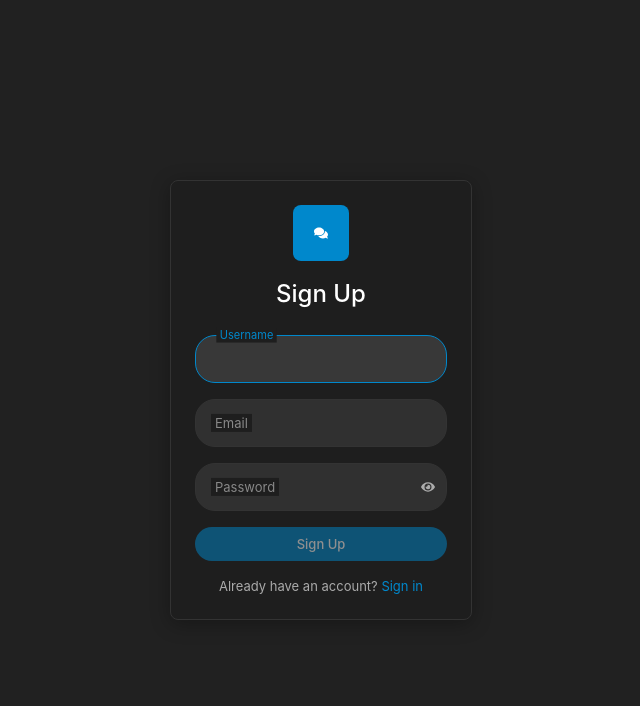
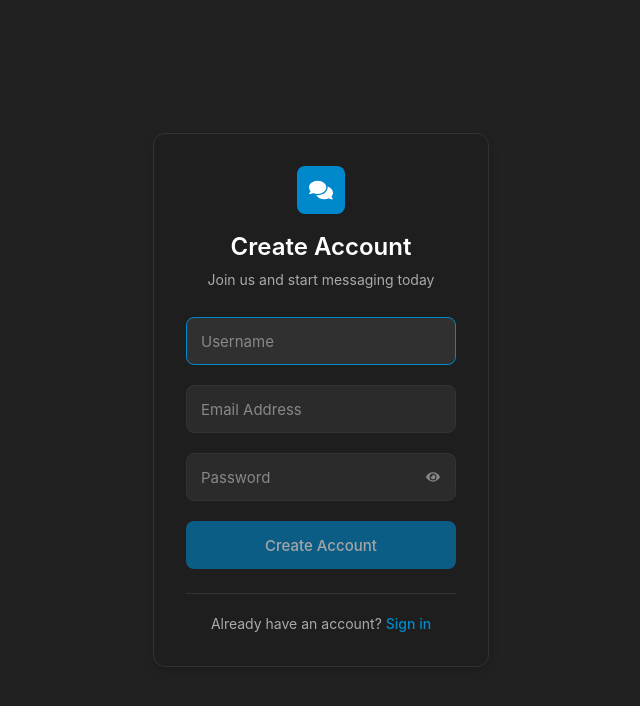
Before and after one commit to RushangSavaliya/Web-Client, a React (Vite) app: page /register in a window 1280 px wide. Shown: the top 706 px of the page, without its empty margins (319-959 px from the left). Built offline with nearby package versions, Linux system fonts and the light colour scheme; no server answers.

Commit message:
fix: auth pages

```diff
--- a/src/components/auth/LoginPage.jsx
+++ b/src/components/auth/LoginPage.jsx
@@ -19,8 +19,8 @@ function LoginPage({ onLogin }) {
 
     const validate = useCallback(() => {
         const errs = {};
-        if (!form.identifier.trim()) errs.identifier = "Required";
-        if (!form.password) errs.password = "Required";
+        if (!form.identifier.trim()) errs.identifier = "Username or email is required";
+        if (!form.password) errs.password = "Password is required";
         setErrors(errs);
         return Object.keys(errs).length === 0;
     }, [form]);
@@ -58,73 +58,84 @@ function LoginPage({ onLogin }) {
     };
 
     return (
-        <div className="min-h-screen flex items-center justify-center p-4">
-            <div className="form-container">
-                <div className="form-header">
-                    <div className="form-icon">
+        <div className="auth-container">
+            <div className="auth-content">
+                <div className="auth-card">
+                    <div className="auth-header">
+                        <div className="auth-logo">
                             <FaComments />
                         </div>
-                    <h1 className="form-title">Sign In</h1>
+                        <h1 className="auth-title">Sign In</h1>
+                        <p className="auth-subtitle">Welcome back! Please sign in to continue</p>
                     </div>
 
-                <form onSubmit={handleSubmit}>
-                    <div className="form-group">
+                    <form onSubmit={handleSubmit} className="auth-form">
+                        <div className="form-field">
                             <input
                                 ref={identifierRef}
                                 name="identifier"
-                            className={`input ${errors.identifier ? "input-error" : ""}`}
-                            placeholder=" "
+                                type="text"
+                                className={`auth-input ${errors.identifier ? "error" : ""}`}
+                                placeholder="Username or Email"
                                 value={form.identifier}
                                 onChange={handleChange}
                                 autoComplete="username"
                             />
-                        <label className="form-label">Username or Email</label>
                             {errors.identifier && (
-                            <div className="form-error">{errors.identifier}</div>
+                                <span className="field-error">{errors.identifier}</span>
                             )}
                         </div>
 
-                    <div className="form-group">
-                        <div className="relative">
+                        <div className="form-field">
+                            <div className="password-field">
                                 <input
+                                    name="password"
                                     type={showPassword ? "text" : "password"}
-                                name="password"
-                                className={`input ${errors.password ? "input-error" : ""}`}
-                                placeholder=" "
+                                    className={`auth-input ${errors.password ? "error" : ""}`}
+                                    placeholder="Password"
                                     value={form.password}
                                     onChange={handleChange}
                                     autoComplete="current-password"
                                 />
-                            <label className="form-label">Password</label>
                                 <button
                                     type="button"
-                                className="absolute right-3 top-1/2 -translate-y-1/2 p-1 opacity-60 hover:opacity-100"
+                                    className="password-toggle"
                                     onClick={() => setShowPassword(!showPassword)}
                                     tabIndex={-1}
                                 >
-                                {showPassword ? <FaEyeSlash size={14} /> : <FaEye size={14} />}
+                                    {showPassword ? <FaEyeSlash /> : <FaEye />}
                                 </button>
                             </div>
                             {errors.password && (
-                            <div className="form-error">{errors.password}</div>
+                                <span className="field-error">{errors.password}</span>
                             )}
                         </div>
 
                         <button
                             type="submit"
-                        className="btn btn-primary w-full"
+                            className="auth-button"
                             disabled={loading || !form.identifier || !form.password}
                         >
-                        {loading ? <div className="loading-spinner" /> : "Sign In"}
+                            {loading ? (
+                                <div className="button-loading">
+                                    <div className="spinner"></div>
+                                    <span>Signing in...</span>
+                                </div>
+                            ) : (
+                                "Sign In"
+                            )}
                         </button>
+                    </form>
 
-                    <div className="form-footer">
+                    <div className="auth-footer">
+                        <p>
                             Don't have an account?{" "}
-                        <Link to="/register" className="link">
-                            Sign up
+                            <Link to="/register" className="auth-link">
+                                Create one
                             </Link>
+                        </p>
                     </div>
-                </form>
+                </div>
             </div>
         </div>
     );
--- a/src/components/auth/RegisterPage.jsx
+++ b/src/components/auth/RegisterPage.jsx
@@ -22,21 +22,23 @@ function RegisterPage() {
         const { username, email, password } = form;
 
         if (!username.trim()) {
-            errs.username = "Required";
+            errs.username = "Username is required";
         } else if (username.length < 3) {
-            errs.username = "Too short";
+            errs.username = "Username must be at least 3 characters";
+        } else if (!/^[a-zA-Z0-9_]+$/.test(username)) {
+            errs.username = "Username can only contain letters, numbers, and underscores";
         }
 
         if (!email.trim()) {
-            errs.email = "Required";
+            errs.email = "Email is required";
         } else if (!/^[^\s@]+@[^\s@]+\.[^\s@]+$/.test(email)) {
-            errs.email = "Invalid email";
+            errs.email = "Please enter a valid email address";
         }
 
         if (!password) {
-            errs.password = "Required";
+            errs.password = "Password is required";
         } else if (password.length < 8) {
-            errs.password = "Too short";
+            errs.password = "Password must be at least 8 characters";
         }
 
         setErrors(errs);
@@ -58,7 +60,7 @@ function RegisterPage() {
         setLoading(true);
         try {
             await axiosInstance.post("/auth/register", form);
-            toast.success("Account created!");
+            toast.success("Account created successfully!");
             navigate("/login");
         } catch (err) {
             toast.error(err.response?.data?.error || "Registration failed");
@@ -68,89 +70,99 @@ function RegisterPage() {
     };
 
     return (
-        <div className="min-h-screen flex items-center justify-center p-4">
-            <div className="form-container">
-                <div className="form-header">
-                    <div className="form-icon">
+        <div className="auth-container">
+            <div className="auth-content">
+                <div className="auth-card">
+                    <div className="auth-header">
+                        <div className="auth-logo">
                             <FaComments />
                         </div>
-                    <h1 className="form-title">Sign Up</h1>
+                        <h1 className="auth-title">Create Account</h1>
+                        <p className="auth-subtitle">Join us and start messaging today</p>
                     </div>
 
-                <form onSubmit={handleSubmit}>
-                    <div className="form-group">
+                    <form onSubmit={handleSubmit} className="auth-form">
+                        <div className="form-field">
                             <input
                                 ref={usernameRef}
                                 name="username"
-                            className={`input ${errors.username ? "input-error" : ""}`}
-                            placeholder=" "
+                                type="text"
+                                className={`auth-input ${errors.username ? "error" : ""}`}
+                                placeholder="Username"
                                 value={form.username}
                                 onChange={handleChange}
                                 autoComplete="username"
                             />
-                        <label className="form-label">Username</label>
                             {errors.username && (
-                            <div className="form-error">{errors.username}</div>
+                                <span className="field-error">{errors.username}</span>
                             )}
                         </div>
 
-                    <div className="form-group">
+                        <div className="form-field">
                             <input
+                                name="email"
                                 type="email"
-                            name="email"
-                            className={`input ${errors.email ? "input-error" : ""}`}
-                            placeholder=" "
+                                className={`auth-input ${errors.email ? "error" : ""}`}
+                                placeholder="Email Address"
                                 value={form.email}
                                 onChange={handleChange}
                                 autoComplete="email"
                             />
-                        <label className="form-label">Email</label>
                             {errors.email && (
-                            <div className="form-error">{errors.email}</div>
+                                <span className="field-error">{errors.email}</span>
                             )}
                         </div>
 
-                    <div className="form-group">
-                        <div className="relative">
+                        <div className="form-field">
+                            <div className="password-field">
                                 <input
+                                    name="password"
                                     type={showPassword ? "text" : "password"}
-                                name="password"
-                                className={`input ${errors.password ? "input-error" : ""}`}
-                                placeholder=" "
+                                    className={`auth-input ${errors.password ? "error" : ""}`}
+                                    placeholder="Password"
                                     value={form.password}
                                     onChange={handleChange}
                                     autoComplete="new-password"
                                 />
-                            <label className="form-label">Password</label>
                                 <button
                                     type="button"
-                                className="absolute right-3 top-1/2 -translate-y-1/2 p-1 opacity-60 hover:opacity-100"
+                                    className="password-toggle"
                                     onClick={() => setShowPassword(!showPassword)}
                                     tabIndex={-1}
                                 >
-                                {showPassword ? <FaEyeSlash size={14} /> : <FaEye size={14} />}
+                                    {showPassword ? <FaEyeSlash /> : <FaEye />}
                                 </button>
                             </div>
                             {errors.password && (
-                            <div className="form-error">{errors.password}</div>
+                                <span className="field-error">{errors.password}</span>
                             )}
                         </div>
 
                         <button
                             type="submit"
-                        className="btn btn-primary w-full"
+                            className="auth-button"
                             disabled={loading || !form.username || !form.email || !form.password}
                         >
-                        {loading ? <div className="loading-spinner" /> : "Sign Up"}
+                            {loading ? (
+                                <div className="button-loading">
+                                    <div className="spinner"></div>
+                                    <span>Creating account...</span>
+                                </div>
+                            ) : (
+                                "Create Account"
+                            )}
                         </button>
+                    </form>
 
-                    <div className="form-footer">
+                    <div className="auth-footer">
+                        <p>
                             Already have an account?{" "}
-                        <Link to="/login" className="link">
+                            <Link to="/login" className="auth-link">
                                 Sign in
                             </Link>
+                        </p>
                     </div>
-                </form>
+                </div>
             </div>
         </div>
     );
--- a/src/components/chat/LogoutButton.jsx
+++ /dev/null
@@ -1,47 +0,0 @@
-import { useState } from "react";
-import toast from "react-hot-toast";
-import { FiLogOut } from "react-icons/fi";
-import Button from "../ui/Button";
-import axiosInstance from "../../lib/axios";
-
-function LogoutButton({ onLogout }) {
-  const [loading, setLoading] = useState(false);
-
-  const handleLogout = async () => {
-    if (loading) return;
-
-    setLoading(true);
-    try {
-      const response = await axiosInstance.post("/auth/logout");
-
-      if (response.status === 200) {
-        localStorage.removeItem("token");
-        toast.success("Logged out successfully");
-        onLogout();
-      } else {
-        toast.error("Logout failed");
-      }
-    } catch (error) {
-      const errorMessage = error.response?.data?.error || "Logout failed";
-      toast.error(errorMessage);
-    } finally {
-      setLoading(false);
-    }
-  };
-
-  return (
-    <Button
-      variant="ghost"
-      size="sm"
-      onClick={handleLogout}
-      loading={loading}
-      title="Logout"
-      aria-label="Logout"
-      className="p-2"
-    >
-      {!loading && <FiLogOut size={16} />}
-    </Button>
-  );
-}
-
-export default LogoutButton;
--- a/src/components/chat/Navbar.jsx
+++ b/src/components/chat/Navbar.jsx
@@ -1,4 +1,4 @@
-import { FaTelegram, FaBars } from "react-icons/fa";
+import { FaComments, FaBars } from "react-icons/fa";
 import { FiLogOut } from "react-icons/fi";
 import Avatar from "../ui/Avatar";
 import authStore from "../../store/auth.store";
@@ -18,9 +18,9 @@ function Navbar({ user, onToggleSidebar }) {
 
             <div className="navbar-brand">
                 <div className="navbar-brand-icon">
-                    <FaTelegram size={14} />
+                    <FaComments size={14} />
                 </div>
-                <span className="hidden sm:inline">Telegram</span>
+                <span className="hidden sm:inline">Chat</span>
             </div>
 
             {user && (
--- a/src/components/chat/Sidebar.jsx
+++ b/src/components/chat/Sidebar.jsx
@@ -72,7 +72,7 @@ function Sidebar({ isOpen, selectedUserId, onSelectUser, onClose }) {
                     <div className="navbar-brand-icon">
                         <FiUsers size={12} />
                     </div>
-                    <span>Telegram</span>
+                    <span>Contacts</span>
                 </div>
 
                 <button
@@ -106,7 +106,7 @@ function Sidebar({ isOpen, selectedUserId, onSelectUser, onClose }) {
                                     </div>
                                     <div className="contact-status">
                                         <div className={`status-indicator ${online ? "" : "offline"}`} />
-                                        {online ? "online" : "last seen recently"}
+                                        {online ? "online" : "offline"}
                                     </div>
                                 </div>
                             </button>
--- a/src/index.css
+++ b/src/index.css
@@ -1,15 +1,18 @@
 @import "tailwindcss";
 
-/* UI Variables */
+/* Professional Chat UI Variables */
 :root {
     --tg-primary: #0088cc;
     --tg-primary-dark: #006ba3;
     --tg-primary-light: #40a7e3;
+    --tg-primary-hover: #0099dd;
     --tg-bg-0: #212121;
     --tg-bg-1: #1e1e1e;
     --tg-bg-2: #2b2b2b;
     --tg-bg-3: #303030;
     --tg-bg-4: #383838;
+    --tg-surface: rgba(255, 255, 255, 0.05);
+    --tg-glass: rgba(30, 30, 30, 0.95);
     --tg-text-1: #ffffff;
     --tg-text-2: #aaaaaa;
     --tg-text-3: #888888;
@@ -18,25 +21,40 @@
     --tg-msg-in: #2b2b2b;
     --tg-online: #00c853;
     --tg-offline: #757575;
+    --tg-error: #ff6b6b;
+    --tg-success: #4caf50;
+    --tg-warning: #ff9800;
     --tg-border: #333333;
+    --tg-border-light: rgba(255, 255, 255, 0.1);
     --tg-divider: #2a2a2a;
+    --tg-shadow-sm: 0 2px 8px rgba(0, 0, 0, 0.15);
+    --tg-shadow-md: 0 4px 12px rgba(0, 0, 0, 0.2);
+    --tg-shadow-lg: 0 8px 24px rgba(0, 0, 0, 0.3);
+    --tg-shadow-xl: 0 16px 40px rgba(0, 0, 0, 0.4);
     --tg-space-xs: 4px;
     --tg-space-sm: 8px;
     --tg-space-md: 12px;
     --tg-space-lg: 16px;
     --tg-space-xl: 20px;
     --tg-space-2xl: 24px;
+    --tg-space-3xl: 32px;
     --tg-text-xs: 12px;
     --tg-text-sm: 13px;
     --tg-text-base: 14px;
     --tg-text-md: 15px;
     --tg-text-lg: 16px;
+    --tg-text-xl: 18px;
     --tg-avatar-sm: 32px;
     --tg-avatar-md: 40px;
     --tg-avatar-lg: 48px;
     --tg-header-height: 56px;
     --tg-item-height: 62px;
     --tg-input-height: 48px;
+    --tg-radius-sm: 8px;
+    --tg-radius-md: 12px;
+    --tg-radius-lg: 16px;
+    --tg-radius-xl: 20px;
+    --tg-radius-2xl: 24px;
 }
 
 /* Reset */
@@ -60,6 +78,14 @@ body {
     color: var(--tg-text-1);
     -webkit-font-smoothing: antialiased;
     -moz-osx-font-smoothing: grayscale;
+}
+
+.app {
+    height: 100vh;
+    display: flex;
+    flex-direction: column;
+    background: var(--tg-bg-0);
+    position: relative;
 }
 
 #root {
@@ -746,8 +772,8 @@ body {
     background: var(--tg-bg-4);
 }
 
-/* Enhanced Telegram-style Authentication Forms */
-.telegram-input {
+/* Enhanced Chat-style Authentication Forms */
+.chat-input {
     background: var(--tg-bg-2);
     border: 1px solid var(--tg-border);
     border-radius: 8px;
@@ -760,23 +786,23 @@ body {
     font-family: inherit;
 }
 
-.telegram-input::placeholder {
+.chat-input::placeholder {
     color: var(--tg-text-3);
     font-size: 16px;
 }
 
-.telegram-input:focus {
+.chat-input:focus {
     border-color: var(--tg-primary);
     background: var(--tg-bg-3);
     box-shadow: 0 0 0 2px rgba(0, 136, 204, 0.1);
 }
 
-.telegram-input.input-error {
-    border-color: #ff6b6b;
+.chat-input.input-error {
+    border-color: var(--tg-error);
     background: rgba(255, 107, 107, 0.05);
 }
 
-.telegram-btn {
+.chat-btn {
     background: var(--tg-primary);
     color: white;
     border: none;
@@ -795,25 +821,25 @@ body {
     font-family: inherit;
 }
 
-.telegram-btn:hover:not(:disabled) {
+.chat-btn:hover:not(:disabled) {
     background: var(--tg-primary-dark);
     transform: translateY(-1px);
     box-shadow: 0 4px 12px rgba(0, 136, 204, 0.3);
 }
 
-.telegram-btn:active:not(:disabled) {
+.chat-btn:active:not(:disabled) {
     transform: translateY(0);
     box-shadow: 0 2px 8px rgba(0, 136, 204, 0.2);
 }
 
-.telegram-btn:disabled {
+.chat-btn:disabled {
     opacity: 0.6;
     cursor: not-allowed;
     transform: none;
     box-shadow: none;
 }
 
-/* Additional Telegram color utilities */
+/* Additional color utilities */
 .bg-tg-bg-0 {
     background-color: var(--tg-bg-0);
 }
@@ -841,3 +867,208 @@ body {
 .bg-tg-primary {
     background-color: var(--tg-primary);
 }
+
+/* Minimal Professional Authentication Pages */
+.auth-container {
+    min-height: 100vh;
+    display: flex;
+    align-items: center;
+    justify-content: center;
+    background: var(--tg-bg-0);
+    padding: 20px;
+}
+
+.auth-content {
+    width: 100%;
+    max-width: 400px;
+}
+
+.auth-card {
+    background: var(--tg-bg-1);
+    border: 1px solid var(--tg-border);
+    border-radius: 12px;
+    padding: 32px;
+    box-shadow: 0 4px 12px rgba(0, 0, 0, 0.15);
+}
+
+.auth-header {
+    text-align: center;
+    margin-bottom: 28px;
+}
+
+.auth-logo {
+    width: 48px;
+    height: 48px;
+    background: var(--tg-primary);
+    border-radius: 8px;
+    display: flex;
+    align-items: center;
+    justify-content: center;
+    margin: 0 auto 16px;
+    font-size: 24px;
+    color: white;
+}
+
+.auth-title {
+    font-size: 24px;
+    font-weight: 600;
+    color: var(--tg-text-1);
+    margin: 0 0 6px;
+}
+
+.auth-subtitle {
+    font-size: 14px;
+    color: var(--tg-text-2);
+    margin: 0;
+}
+
+.auth-form {
+    display: flex;
+    flex-direction: column;
+    gap: 20px;
+    margin-bottom: 24px;
+}
+
+.form-field {
+    display: flex;
+    flex-direction: column;
+    gap: 6px;
+}
+
+.auth-input {
+    width: 100%;
+    height: 48px;
+    background: var(--tg-bg-2);
+    border: 1px solid var(--tg-border);
+    border-radius: 8px;
+    padding: 0 14px;
+    font-size: 15px;
+    color: var(--tg-text-1);
+    outline: none;
+    font-family: inherit;
+}
+
+.auth-input::placeholder {
+    color: var(--tg-text-3);
+}
+
+.auth-input:focus {
+    border-color: var(--tg-primary);
+    background: var(--tg-bg-3);
+}
+
+.auth-input.error {
+    border-color: var(--tg-error);
+}
+
+.field-error {
+    font-size: 13px;
+    color: var(--tg-error);
+    margin-left: 2px;
+}
+
+.password-field {
+    position: relative;
+}
+
+.password-toggle {
+    position: absolute;
+    right: 12px;
+    top: 50%;
+    transform: translateY(-50%);
+    background: none;
+    border: none;
+    color: var(--tg-text-3);
+    cursor: pointer;
+    padding: 4px;
+    font-size: 14px;
+}
+
+.password-toggle:hover {
+    color: var(--tg-text-1);
+}
+
+.auth-button {
+    height: 48px;
+    background: var(--tg-primary);
+    border: none;
+    border-radius: 8px;
+    color: white;
+    font-size: 15px;
+    font-weight: 500;
+    cursor: pointer;
+    display: flex;
+    align-items: center;
+    justify-content: center;
+}
+
+.auth-button:hover:not(:disabled) {
+    background: var(--tg-primary-dark);
+}
+
+.auth-button:disabled {
+    opacity: 0.6;
+    cursor: not-allowed;
+}
+
+.button-loading {
+    display: flex;
+    align-items: center;
+    gap: 8px;
+}
+
+.spinner {
+    width: 16px;
+    height: 16px;
+    border: 2px solid rgba(255, 255, 255, 0.3);
+    border-top-color: white;
+    border-radius: 50%;
+    animation: spin 1s linear infinite;
+}
+
+.auth-footer {
+    text-align: center;
+    padding-top: 20px;
+    border-top: 1px solid var(--tg-border);
+}
+
+.auth-footer p {
+    margin: 0;
+    font-size: 14px;
+    color: var(--tg-text-2);
+}
+
+.auth-link {
+    color: var(--tg-primary);
+    text-decoration: none;
+    font-weight: 500;
+}
+
+.auth-link:hover {
+    text-decoration: underline;
+}
+
+/* Mobile Responsive */
+@media (max-width: 480px) {
+    .auth-container {
+        padding: 16px;
+    }
+
+    .auth-card {
+        padding: 24px;
+    }
+
+    .auth-title {
+        font-size: 22px;
+    }
+
+    .auth-input {
+        height: 46px;
+        font-size: 16px;
+    }
+
+    .auth-button {
+        height: 46px;
+        font-size: 16px;
+    }
+}
```
Lines whose indentation alone changed are shown as unchanged.
